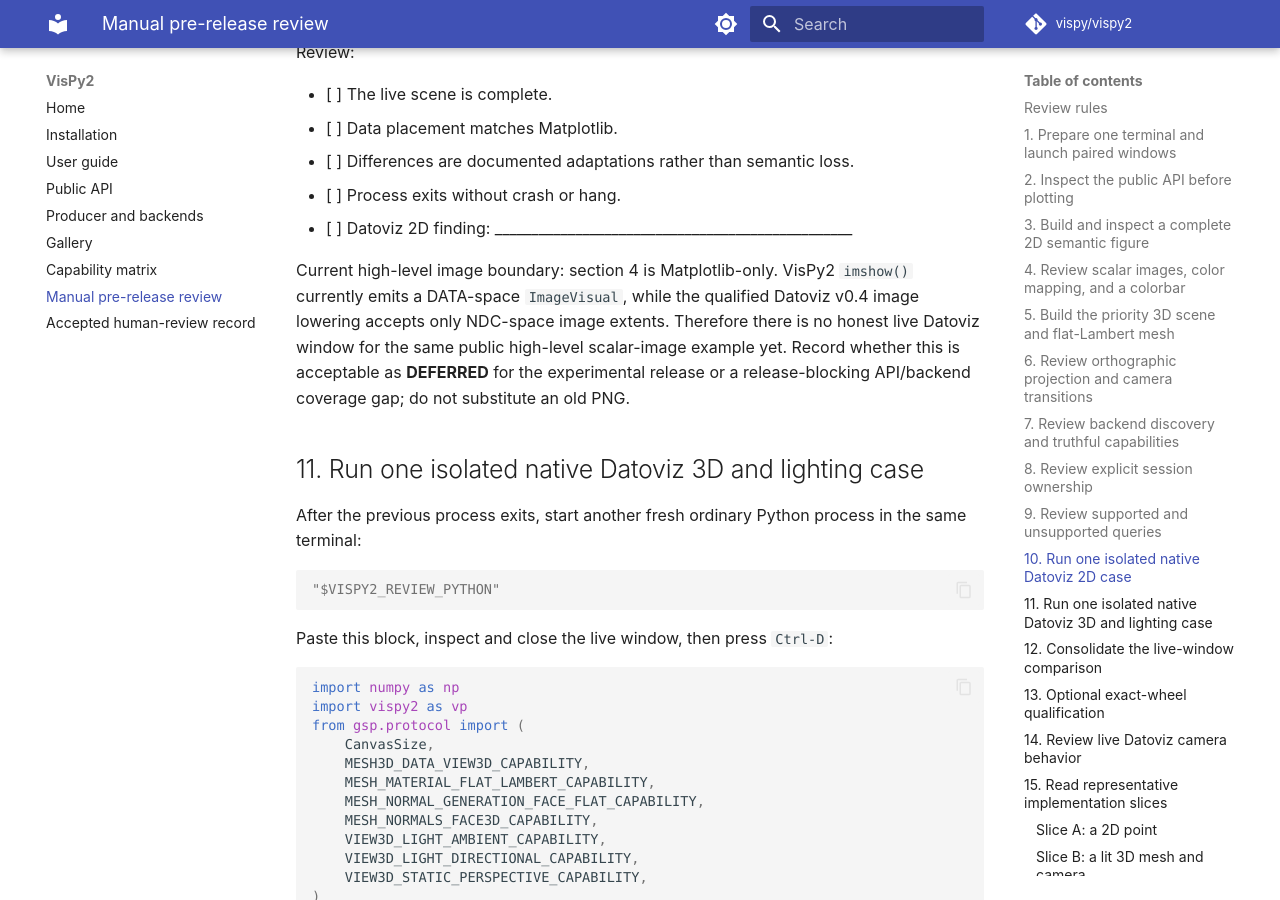
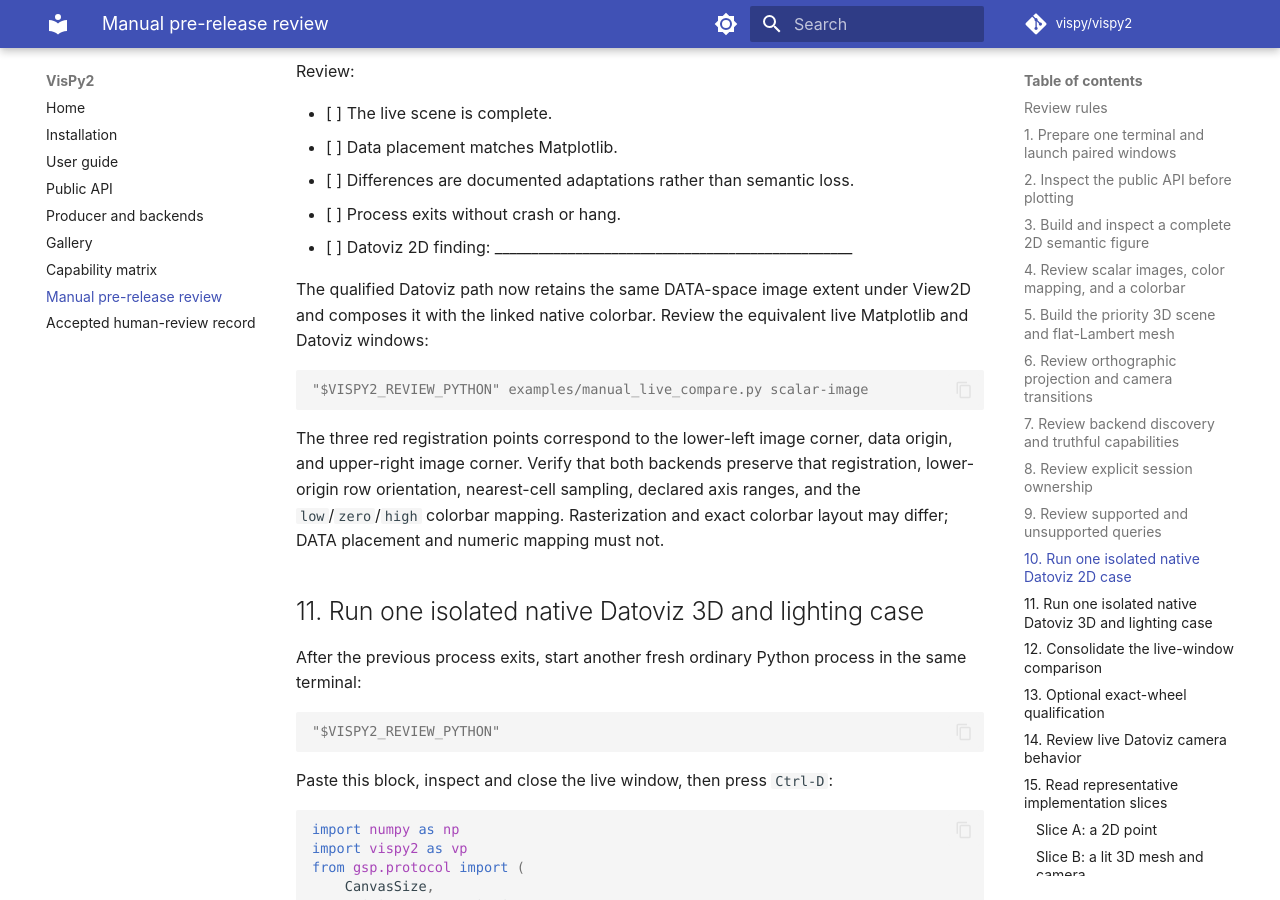
Before and after one commit to vispy/vispy2, an MkDocs documentation site: the page built from docs/manual-pre-release-review.md, in a window 1280 px wide and 900 px high, scrolled down 19059 px. Built offline with MkDocs 1.6.1 and Material for MkDocs 9.7.7, drawn with Linux system fonts in a browser that asks for light colours; comment, search, counter and statistics services are not loaded; some of the changed text lies outside the part shown.

Commit message:
Add Datoviz scalar image live review

````diff
--- a/docs/manual-pre-release-review.md
+++ b/docs/manual-pre-release-review.md
@@ -101,8 +101,8 @@ this one terminal:
 "$VISPY2_REVIEW_PYTHON" examples/manual_live_compare.py all
 ```
 
-The runner visits these cases in order: priority 2D, perspective 3D, orthographic 3D, flat
-Lambert, then camera fit/orbit/pan/zoom/reset. For each case it:
+The runner visits these cases in order: priority 2D, scalar image/colorbar, perspective 3D,
+orthographic 3D, flat Lambert, then camera fit/orbit/pan/zoom/reset. For each case it:
 
 1. starts one isolated child process per backend;
 2. opens both live windows at the same time;
@@ -116,6 +116,7 @@ To repeat only one case:
 
 ```console
 "$VISPY2_REVIEW_PYTHON" examples/manual_live_compare.py priority-2d
+"$VISPY2_REVIEW_PYTHON" examples/manual_live_compare.py scalar-image
 "$VISPY2_REVIEW_PYTHON" examples/manual_live_compare.py perspective-3d
 "$VISPY2_REVIEW_PYTHON" examples/manual_live_compare.py orthographic-3d
 "$VISPY2_REVIEW_PYTHON" examples/manual_live_compare.py flat-lambert
@@ -878,11 +879,18 @@ Review:
 - [ ] Process exits without crash or hang.
 - [ ] Datoviz 2D finding: _________________________________________________
 
-Current high-level image boundary: section 4 is Matplotlib-only. VisPy2 `imshow()` currently emits
-a DATA-space `ImageVisual`, while the qualified Datoviz v0.4 image lowering accepts only NDC-space
-image extents. Therefore there is no honest live Datoviz window for the same public high-level
-scalar-image example yet. Record whether this is acceptable as **DEFERRED** for the experimental
-release or a release-blocking API/backend coverage gap; do not substitute an old PNG.
+The qualified Datoviz path now retains the same DATA-space image extent under View2D and composes
+it with the linked native colorbar. Review the equivalent live Matplotlib and Datoviz windows:
+
+```console
+"$VISPY2_REVIEW_PYTHON" examples/manual_live_compare.py scalar-image
+```
+
+The three red registration points correspond to the lower-left image corner, data origin, and
+upper-right image corner. Verify that both backends preserve that registration, lower-origin row
+orientation, nearest-cell sampling, declared axis ranges, and the `low`/`zero`/`high` colorbar
+mapping. Rasterization and exact colorbar layout may differ; DATA placement and numeric mapping
+must not.
 
 ## 11. Run one isolated native Datoviz 3D and lighting case
 
@@ -1033,7 +1041,7 @@ Compare the live realizations in this order:
 | Journey | Matplotlib window | Datoviz window | Human check |
 |---|---|---|---|
 | Priority 2D | `manual_live_compare.py priority-2d` | same command | all families, placement, relative sizes |
-| Scalar image/colorbar | section 4 | unavailable through current public VisPy2 DATA-image path | decide whether the documented coverage gap blocks the experiment |
+| Scalar image/colorbar | `manual_live_compare.py scalar-image` | same command | DATA extent, lower origin, registration points, nearest cells, and numeric mapping |
 | Perspective 3D | `manual_live_compare.py perspective-3d` | same command | mesh, spheres, vectors, text, depth, framing |
 | Orthographic 3D | `manual_live_compare.py orthographic-3d` | same command | projection, primitive, pixels, framing, occlusion |
 | Flat Lambert | `manual_live_compare.py flat-lambert` | same command | distinct face intensities and shape |
````
Also changed, not shown: docs/capability-matrix.md (+8 -0 lines), docs/gallery.md (+1 -1 lines), docs/user-guide.md (+5 -4 lines), 2 other files.
